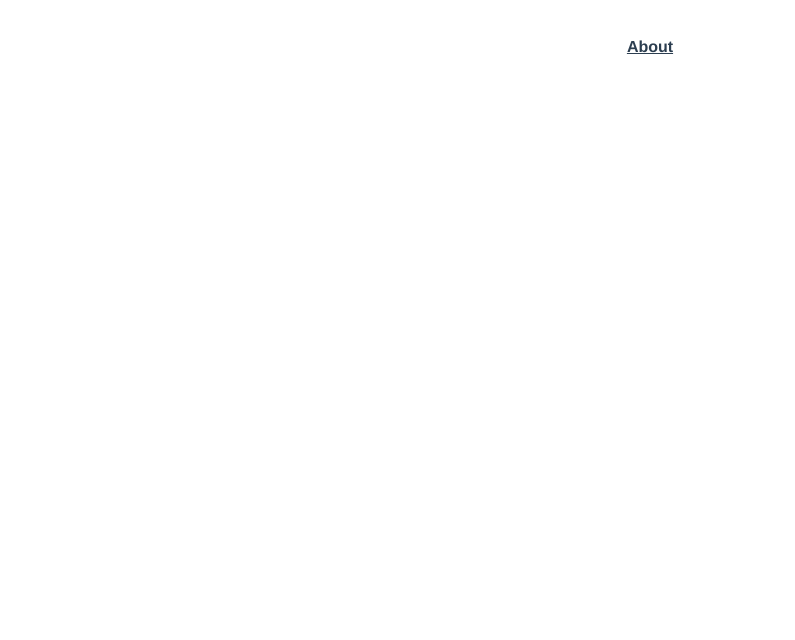
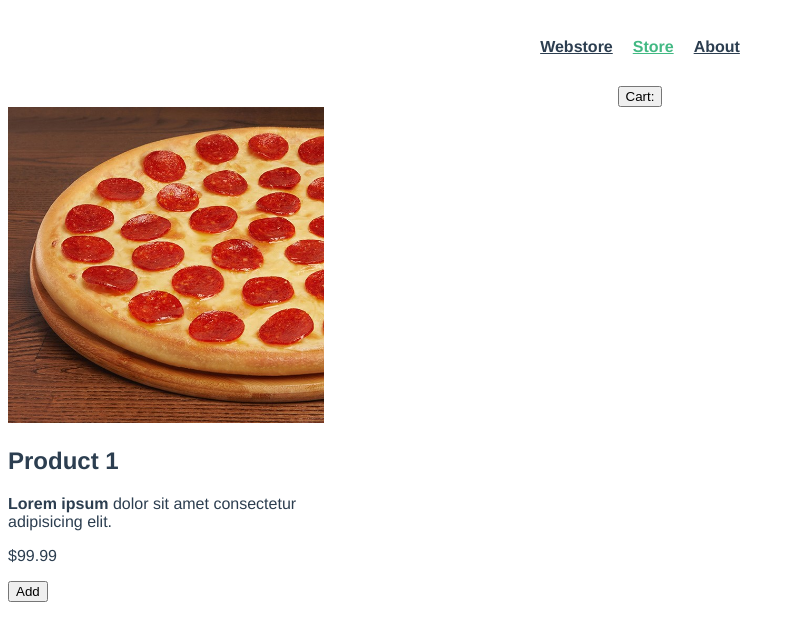
Before and after one commit to stoled/webstore, a Vue app: page /store in a window 1280 px wide. Shown: the top 640 px of the page, without its empty margins (0-795 px from the left). Built offline with nearby package versions, Linux system fonts and the light colour scheme.

Commit message:
made store page and cart part

```diff
--- a/src/App.vue
+++ b/src/App.vue
@@ -2,6 +2,7 @@
   <div id="app">
     <div id="nav">
       <router-link to="/" v-text="brand"></router-link>
+      <router-link to="/store">Store</router-link>
       <router-link to="/about">About</router-link>
     </div>
     <router-view />
@@ -10,7 +11,12 @@
 
 <script>
 export default {
-}
+  data() {
+    return {
+      brand: "Webstore"
+    }
+  }
+};
 </script>
 
 <style lang="scss">
--- a/src/router/index.js
+++ b/src/router/index.js
@@ -1,6 +1,7 @@
 import Vue from 'vue'
 import VueRouter from 'vue-router'
 import Home from '../views/Home.vue'
+import Store from '../views/Store.vue'
 
 Vue.use(VueRouter)
 
@@ -9,6 +10,11 @@ const routes = [
     path: '/',
     name: 'home',
     component: Home
+  },
+  {
+    path: '/store',
+    name: 'store',
+    component: Store
   },
   {
     path: '/about',
--- a/src/views/Home.vue
+++ b/src/views/Home.vue
@@ -1,53 +1,5 @@
 <template>
   <div class="home">
-    <h1>Home</h1>
-
-    <div class="product">
-      <figure class="image">
-        <img v-bind:src="product.image">
-      </figure>
-      <div>
-        <h2 v-text="product.title"></h2>
-        <p v-html="product.description"></p>
-        <p>{{ product.price | formatPrice }}</p>
-      </div>
-    </div>
+    <h1>Home page</h1>
   </div>
 </template>
-
-<script>
-export default {
-  data() {
-    return {
-      product: {
-        id: 1,
-        title: "Product 1",
-        description:
-          "<b>Lorem ipsum</b> dolor sit amet consectetur adipisicing elit.",
-        price: 99.99,
-        // image: "./images/product-1.png"
-        image: require("@/assets/images/product-1.png")
-      }
-    };
-  },
-  filters: {
-    formatPrice: function(price) {
-      return "$" + price;
-    }
-  }
-};
-</script>
-
-<style lang="scss">
-.product {
-  width: 25%;
-  min-width: 200px;
-  text-align: left;
-  figure {
-    margin: 0;
-  }
-  img {
-    width: 100%;
-  }
-}
-</style>
--- /dev/null
+++ b/src/views/Store.vue
@@ -0,0 +1,91 @@
+<template>
+  <div class="home">
+    <div>
+      <button type="button" v-on:click="showCheckout">
+        <span>Cart: {{ cartItemCount }}</span>
+      </button>
+    </div>
+
+    <div class="product">
+
+      <div v-if="showProduct">
+        <figure class="image">
+          <img v-bind:src="product.image">
+        </figure>
+        <div>
+          <h2 v-text="product.title"></h2>
+          <p v-html="product.description"></p>
+          <p>{{ product.price | formatPrice }}</p>
+          <button v-on:click="addToCart" v-if="canAddToCart">
+            Add
+          </button>
+          <button v-else>
+            Nope
+          </button>
+        </div>
+      </div>
+
+      <div v-else>
+        Checkout
+      </div>
+
+    </div>
+
+  </div>
+</template>
+
+<script>
+export default {
+  data() {
+    return {
+      showProduct: true,
+      product: {
+        id: 1,
+        title: "Product 1",
+        description:
+          "<b>Lorem ipsum</b> dolor sit amet consectetur adipisicing elit.",
+        price: 99.99,
+        // image: "./images/product-1.png"
+        image: require("@/assets/images/product-1.png"),
+        availableInventory: 5
+      },
+      cart: []
+    };
+  },
+  filters: {
+    formatPrice: function(price) {
+      return "$" + price;
+    }
+  },
+  methods: {
+    addToCart: function() {
+      this.cart.push( this.product.id );
+    },
+    showCheckout() {
+      this.showProduct = this.showProduct ? false : true;
+    }
+  },
+  computed: {
+    cartItemCount: function() {
+      return this.cart.length || '';
+    },
+    canAddToCart: function() {
+      return this.product.availableInventory > this.cartItemCount;
+    }
+  }
+};
+</script>
+
+<style lang="scss">
+.product {
+  width: 25%;
+  min-width: 200px;
+  text-align: left;
+  figure {
+    margin: 0;
+  }
+  img {
+    width: 100%;
+  }
+}
+</style>
```
Also changed, not shown: src/assets/logo.png (deleted).
